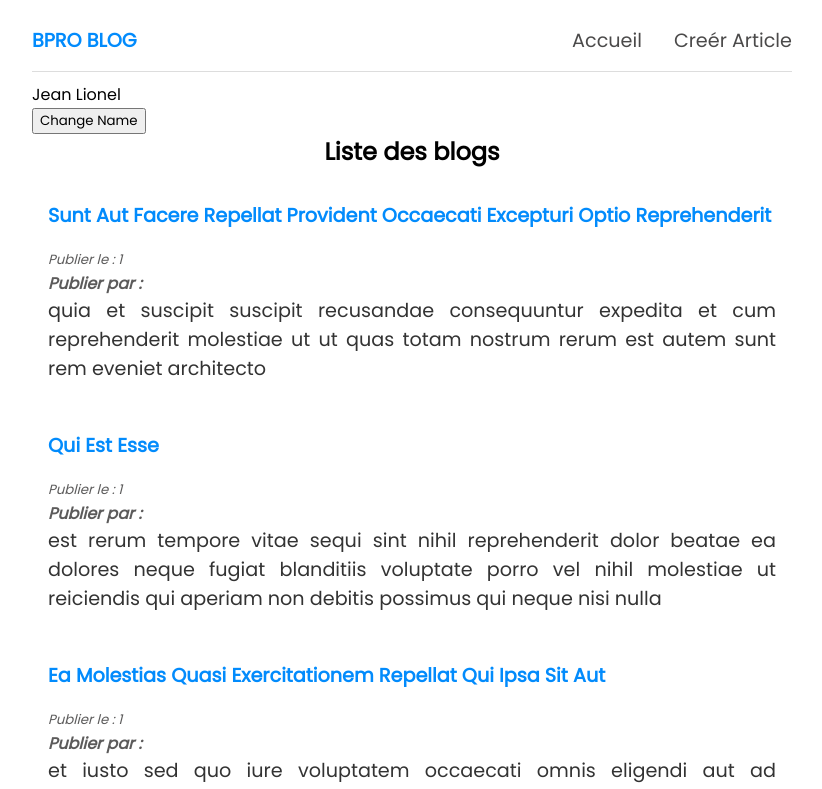
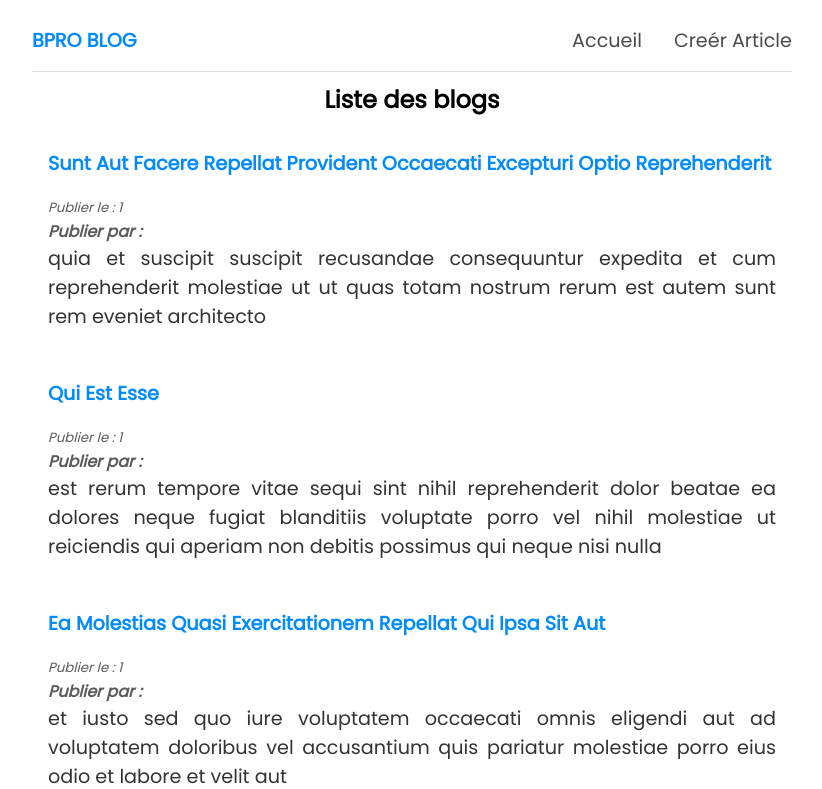
Before and after one commit to Jean-Lionel/React-blog, a React (Create React App) app: page / in a window 1280 px wide. Shown: the top 789 px of the page, without its empty margins (228-1050 px from the left). Built offline with nearby package versions, Linux system fonts and the light colour scheme; data requests are answered from the project's data file.

Commit message:
add loading

```diff
--- a/src/Home.js
+++ b/src/Home.js
@@ -3,9 +3,7 @@ import BlogList from './BlogList';
 
 const Home = () => {
     const [blogs , setBlog] = useState(null);
-    const [name, setName] = useState("Jean Lionel")
-
-
+    const [isLoading, setIsLoading] = useState(true);
 
     useEffect(()=> {
         fetch("http://localhost:8000/blogs")
@@ -13,15 +11,17 @@ const Home = () => {
             return response.json();
         }).then(data => {
             setBlog(data);
+            setIsLoading(false);
         })
 
-    },[name])
-
+    },[])
 
     return (
         <div className="home">
-                <p>{name}</p>
-                <button onClick={()=> setName("Inininahazwe Nadine")}>Change Name</button>
+                {isLoading && <div>
+                    En cour de chargement
+                    </div>
+                }
                 {blogs && <BlogList blogs={blogs} title={'Liste des blogs'}  />  }
                 {/* <BlogList blogs={blogs.filter((e) => e.author === "Jean")} title={'Liste des articles publié par Jean '} /> */}
 
```
